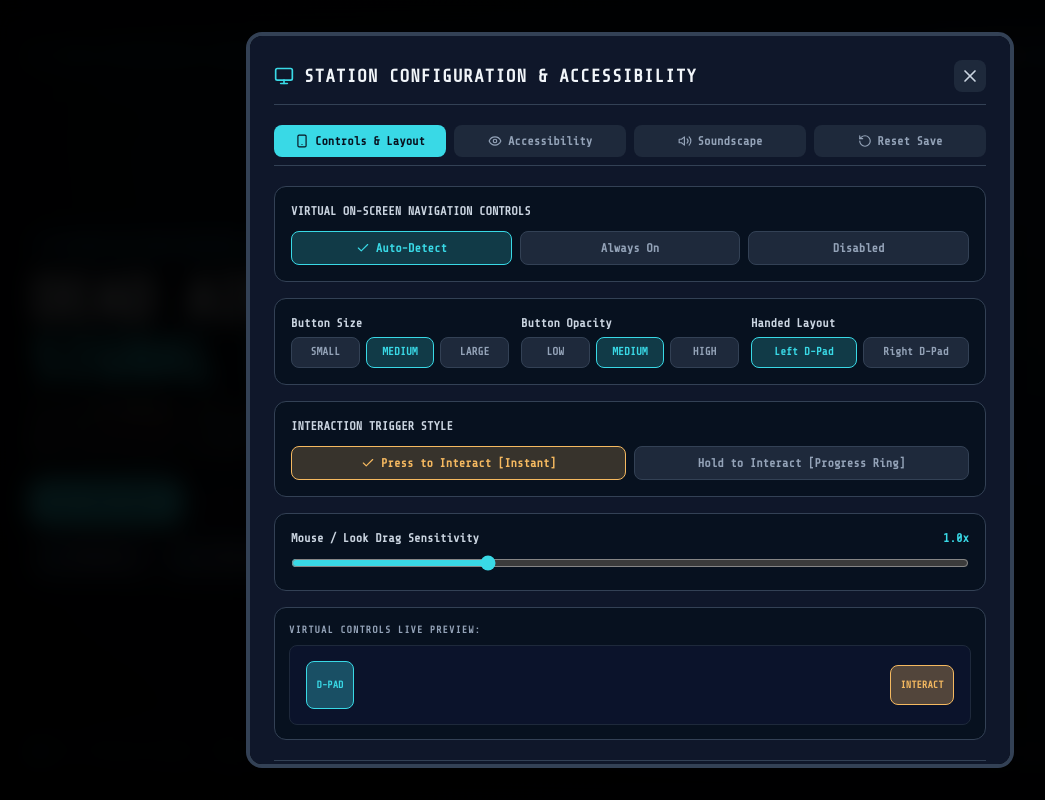
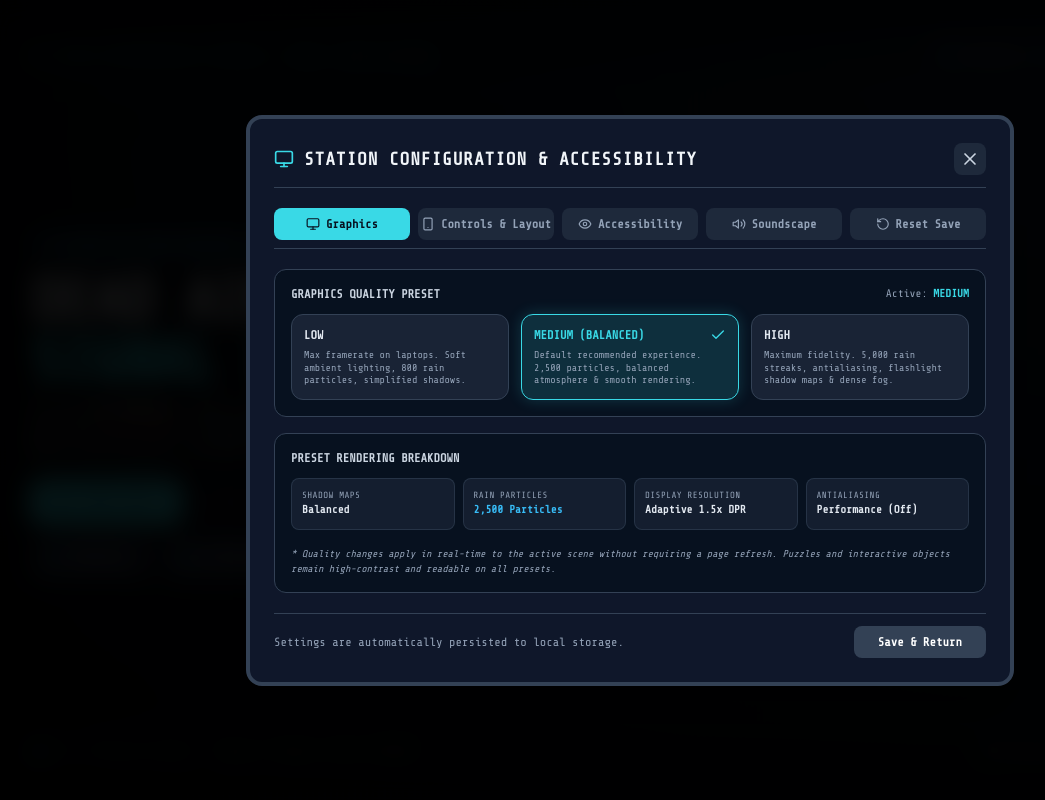
Before and after one commit to rhedenpadilla/station-13, a React (Vite) app: page / in a window 1280 px wide. Both pictures are taken after a click on the button "SETTINGS". Shown: the whole page, without its empty margins (10-1055 px from the left). Built offline with nearby package versions, Linux system fonts and the light colour scheme.

Commit message:
feat(settings): add dedicated Graphics tab with real-time preset switching and performance matrix

```diff
--- a/src/components/Menus/SettingsModal.tsx
+++ b/src/components/Menus/SettingsModal.tsx
@@ -27,7 +27,7 @@ export function SettingsModal({ onClose }: Props) {
   const resetMainProgression = useGameState((state) => state.resetMainProgression);
   const resetAllProgress = useGameState((state) => state.resetAllProgress);
 
-  const [activeTab, setActiveTab] = useState<'AUDIO' | 'CONTROLS' | 'ACCESSIBILITY' | 'RESET'>('CONTROLS');
+  const [activeTab, setActiveTab] = useState<'GRAPHICS' | 'CONTROLS' | 'ACCESSIBILITY' | 'AUDIO' | 'RESET'>('GRAPHICS');
   const [showFullResetConfirm, setShowFullResetConfirm] = useState(false);
   const [showMainResetConfirm, setShowMainResetConfirm] = useState(false);
 
@@ -63,7 +63,20 @@ export function SettingsModal({ onClose }: Props) {
         </div>
 
         {/* Tab Navigation */}
-        <div className="grid grid-cols-4 gap-2 border-b border-[#334155] pb-2">
+        <div className="grid grid-cols-5 gap-2 border-b border-[#334155] pb-2">
+          <button
+            onClick={() => setActiveTab('GRAPHICS')}
+            className={`py-2 rounded-lg text-xs font-bold transition-all flex items-center justify-center gap-1.5 ${
+              activeTab === 'GRAPHICS'
+                ? 'bg-[#39D9E6] text-[#07111F]'
+                : 'bg-[#1E293B] text-slate-400 hover:text-slate-200'
+            }`}
+          >
+            <Monitor className="w-3.5 h-3.5" />
+            <span className="hidden sm:inline">Graphics</span>
+            <span className="sm:hidden">GFX</span>
+          </button>
+
           <button
             onClick={() => setActiveTab('CONTROLS')}
             className={`py-2 rounded-lg text-xs font-bold transition-all flex items-center justify-center gap-1.5 ${
@@ -116,6 +129,89 @@ export function SettingsModal({ onClose }: Props) {
             <span className="sm:hidden">Reset</span>
           </button>
         </div>
+
+        {/* --- TAB 0: GRAPHICS & PERFORMANCE --- */}
+        {activeTab === 'GRAPHICS' && (
+          <div className="space-y-4 animate-fade-in">
+            {/* Graphics Preset Selection */}
+            <div className="bg-[#07111F] p-4 rounded-xl border border-[#334155] space-y-3">
+              <div className="flex justify-between items-center">
+                <span className="text-xs text-slate-300 font-bold uppercase text-[#39D9E6]">
+                  Graphics Quality Preset
+                </span>
+                <span className="text-[11px] text-slate-400">
+                  Active: <strong className="text-[#39D9E6]">{settings.graphicsQuality}</strong>
+                </span>
+              </div>
+
+              <div className="grid grid-cols-3 gap-3">
+                {(['LOW', 'MEDIUM', 'HIGH'] as GraphicsQuality[]).map((preset) => (
+                  <button
+                    key={preset}
+                    onClick={() => updateSettings({ graphicsQuality: preset })}
+                    className={`p-3 rounded-xl border text-left transition-all flex flex-col justify-between gap-1.5 ${
+                      settings.graphicsQuality === preset
+                        ? 'bg-[#39D9E6]/15 border-[#39D9E6] shadow-[0_0_15px_rgba(57,217,230,0.2)]'
+                        : 'bg-[#1E293B]/80 border-[#334155] hover:border-slate-400 text-slate-400 hover:text-slate-200'
+                    }`}
+                  >
+                    <div className="flex justify-between items-center w-full">
+                      <span className={`text-xs font-black uppercase ${
+                        settings.graphicsQuality === preset ? 'text-[#39D9E6]' : 'text-slate-200'
+                      }`}>
+                        {preset === 'MEDIUM' ? 'Medium (Balanced)' : preset}
+                      </span>
+                      {settings.graphicsQuality === preset && (
+                        <Check className="w-4 h-4 text-[#39D9E6]" />
+                      )}
+                    </div>
+                    <span className="text-[10px] text-slate-400 leading-tight">
+                      {preset === 'LOW' && 'Max framerate on laptops. Soft ambient lighting, 800 rain particles, simplified shadows.'}
+                      {preset === 'MEDIUM' && 'Default recommended experience. 2,500 particles, balanced atmosphere & smooth rendering.'}
+                      {preset === 'HIGH' && 'Maximum fidelity. 5,000 rain streaks, antialiasing, flashlight shadow maps & dense fog.'}
+                    </span>
+                  </button>
+                ))}
+              </div>
+            </div>
+
+            {/* Performance Breakdown Table */}
+            <div className="bg-[#07111F] p-4 rounded-xl border border-[#334155] space-y-3">
+              <span className="text-xs text-slate-300 block font-bold uppercase text-slate-200">
+                Preset Rendering Breakdown
+              </span>
+              <div className="grid grid-cols-2 sm:grid-cols-4 gap-2 text-[11px]">
+                <div className="bg-[#1E293B]/60 p-2.5 rounded-lg border border-[#334155]/60">
+                  <span className="text-slate-400 block text-[9px] uppercase tracking-wider">Shadow Maps</span>
+                  <span className="font-bold text-slate-200">
+                    {settings.graphicsQuality === 'LOW' ? 'Simplified (Off)' : settings.graphicsQuality === 'MEDIUM' ? 'Balanced' : 'High Quality'}
+                  </span>
+                </div>
+                <div className="bg-[#1E293B]/60 p-2.5 rounded-lg border border-[#334155]/60">
+                  <span className="text-slate-400 block text-[9px] uppercase tracking-wider">Rain Particles</span>
+                  <span className="font-bold text-[#38BDF8]">
+                    {settings.graphicsQuality === 'LOW' ? '800 Particles' : settings.graphicsQuality === 'MEDIUM' ? '2,500 Particles' : '5,000 Particles'}
+                  </span>
+                </div>
+                <div className="bg-[#1E293B]/60 p-2.5 rounded-lg border border-[#334155]/60">
+                  <span className="text-slate-400 block text-[9px] uppercase tracking-wider">Display Resolution</span>
+                  <span className="font-bold text-slate-200">
+                    {settings.graphicsQuality === 'LOW' ? 'Native 1.0x DPR' : settings.graphicsQuality === 'MEDIUM' ? 'Adaptive 1.5x DPR' : 'HiDPI 2.0x DPR'}
+                  </span>
+                </div>
+                <div className="bg-[#1E293B]/60 p-2.5 rounded-lg border border-[#334155]/60">
+                  <span className="text-slate-400 block text-[9px] uppercase tracking-wider">Antialiasing</span>
+                  <span className="font-bold text-slate-200">
+                    {settings.graphicsQuality === 'HIGH' ? 'Enabled (MSAA)' : 'Performance (Off)'}
+                  </span>
+                </div>
+              </div>
+              <p className="text-[10px] text-slate-400 italic pt-1">
+                * Quality changes apply in real-time to the active scene without requiring a page refresh. Puzzles and interactive objects remain high-contrast and readable on all presets.
+              </p>
+            </div>
+          </div>
+        )}
 
         {/* --- TAB 1: CONTROLS & VIRTUAL LAYOUT --- */}
         {activeTab === 'CONTROLS' && (
```
